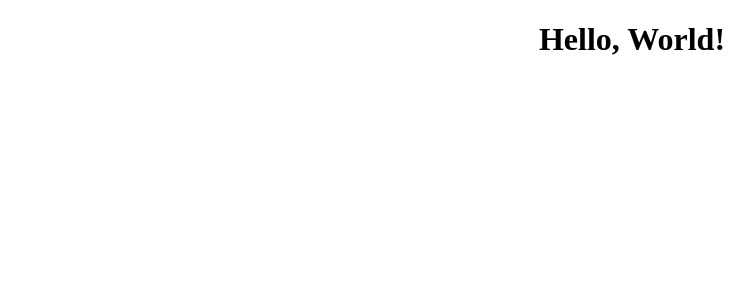
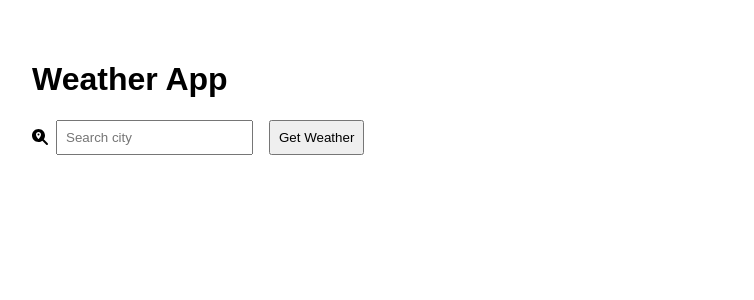
Before and after one commit to MaureenTechie/Weather_app, a Next.js app: page / in a window 1280 px wide. Shown: the top 300 px of the page, without its empty margins (8-762 px from the left). Built offline with nearby package versions, Linux system fonts and the light colour scheme.

Commit message:
Inpute data that shall fetch Api endpoint to display weather at different locations

```diff
--- a/package.json
+++ b/package.json
@@ -9,6 +9,9 @@
     "lint": "next lint"
   },
   "dependencies": {
+    "@fortawesome/fontawesome-svg-core": "^6.7.2",
+    "@fortawesome/free-solid-svg-icons": "^6.7.2",
+    "@fortawesome/react-fontawesome": "^0.2.2",
     "init": "^0.1.2",
     "next": "^15.3.2",
     "react": "^19.1.0",
--- a/src/pages/_app.tsx
+++ b/src/pages/_app.tsx
@@ -2,6 +2,9 @@
 // import { Component } from 'react';
 import type { AppProps } from 'next/app';
 import './styles/globals.css';
+import '@fortawesome/fontawesome-svg-core/styles.css';
+import {config} from '@fortawesome/fontawesome-svg-core';
+config.autoAddCss = false;
 
 export default function App({ Component, pageProps }: AppProps){
     return <Component {...pageProps} />;
--- a/src/pages/index.tsx
+++ b/src/pages/index.tsx
@@ -1,3 +1,76 @@
+import { useState } from "react";
+import { FontAwesomeIcon } from '@fortawesome/react-fontawesome';
+import { faMagnifyingGlassLocation } from '@fortawesome/free-solid-svg-icons';
+
+
 export default function Home(){
-    return <h1 className="text-3xl font-bold text-center mt-10">Hello, World!</h1>
+    const [city, setCity] = useState('');
+    const [weather, setWeather] = useState(null);
+    const [error, setError] = useState('');
+
+    const fetchWeatherData = async (e) => {
+        e.preventDefault();
+        setError('');
+        setWeather(null);
+
+        // Fetching weather data using local API endpoint
+        // try{
+        //     const res = await fetch(`http://127.0.0.1:8001/weather?city=${city}`);
+        //     if (!res.ok) throw new Error('Failed to fetch data.');
+        //     const data = await res.json();
+        //     setWeather(data);
+        // } catch (err){
+        //     setError(err.message);
+        // }
+
+        try{
+            const apiKey = '29f2960907afaf556a470c20ccb90c55';
+            const res = await fetch(`https://api.openweathermap.org/data/2.5/weather?q=${city}&appid=${apiKey}&units=metric`);
+
+            if (!res.ok) throw new Error('Failed to fetch data.');
+            const data = await res.json();
+
+            const weatherData = {
+                city: data.name,
+                temperature: data.main.temp,
+                description: data.weather[0].description,
+                humidity: data.main.humidity,
+                wind_speed: data.wind.speed,
+            };
+
+            setWeather(weatherData);
+        }catch (err){
+            setError(err.message);
+        }
+    };
+
+    return (
+        <div style={{padding: '2rem', fontFamily:'Arial'}}>
+            <h1>Weather App</h1>
+            <form onSubmit={fetchWeatherData} style={{display: 'flex',alignItems: 'center'}}>
+                <FontAwesomeIcon icon={faMagnifyingGlassLocation} style={{marginRight: '0.5rem'}}/>
+                <input
+                type="text"
+                placeholder="Search city"
+                value={city}
+                onChange={(e) => setCity(e.target.value)}
+                required
+                style={{padding: '0.5rem', marginRight:'1rem'}}
+                />
+                <button type="submit" style={{padding: '0.5rem'}}>Get Weather</button>
+            </form>
+
+            {error && <p style={{color: 'red'}}>{error}</p>}
+
+            {weather && (
+                <div style={{marginTop: '2rem'}}>
+                    <h2>Weather in {weather.city}</h2>
+                    <p>Temperature: {weather.temperature} °C </p>
+                    <p>Description: {weather.description}</p>
+                    <p>Humidity: {weather.humidity} %</p>
+                    <p>Wind Speed: {weather.wind_speed} m/s</p>
+                </div>
+            )}
+        </div>
+    )
 }
```
Also changed, not shown: 1 other file (tests, documents, lock files or other folders).
